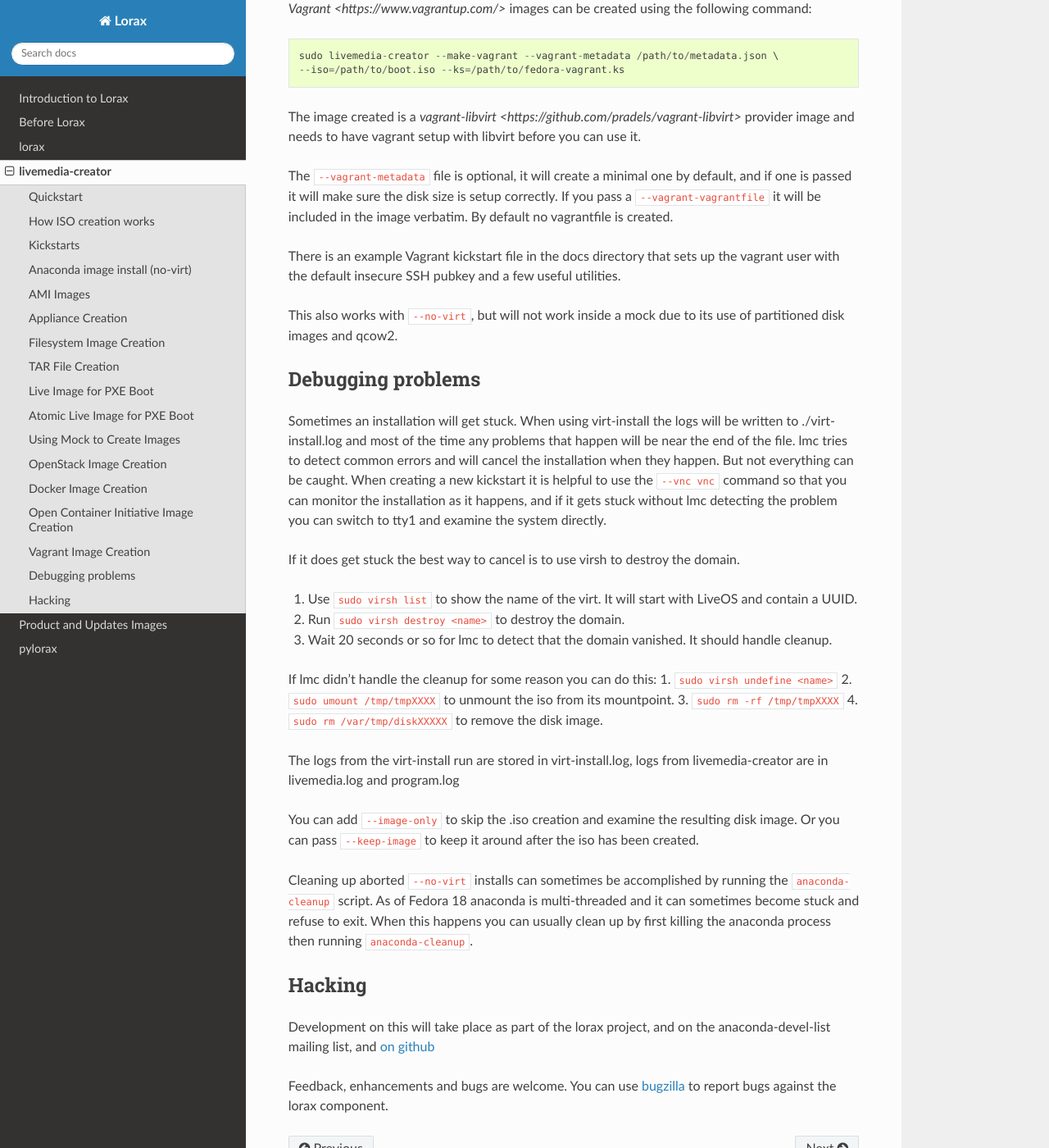
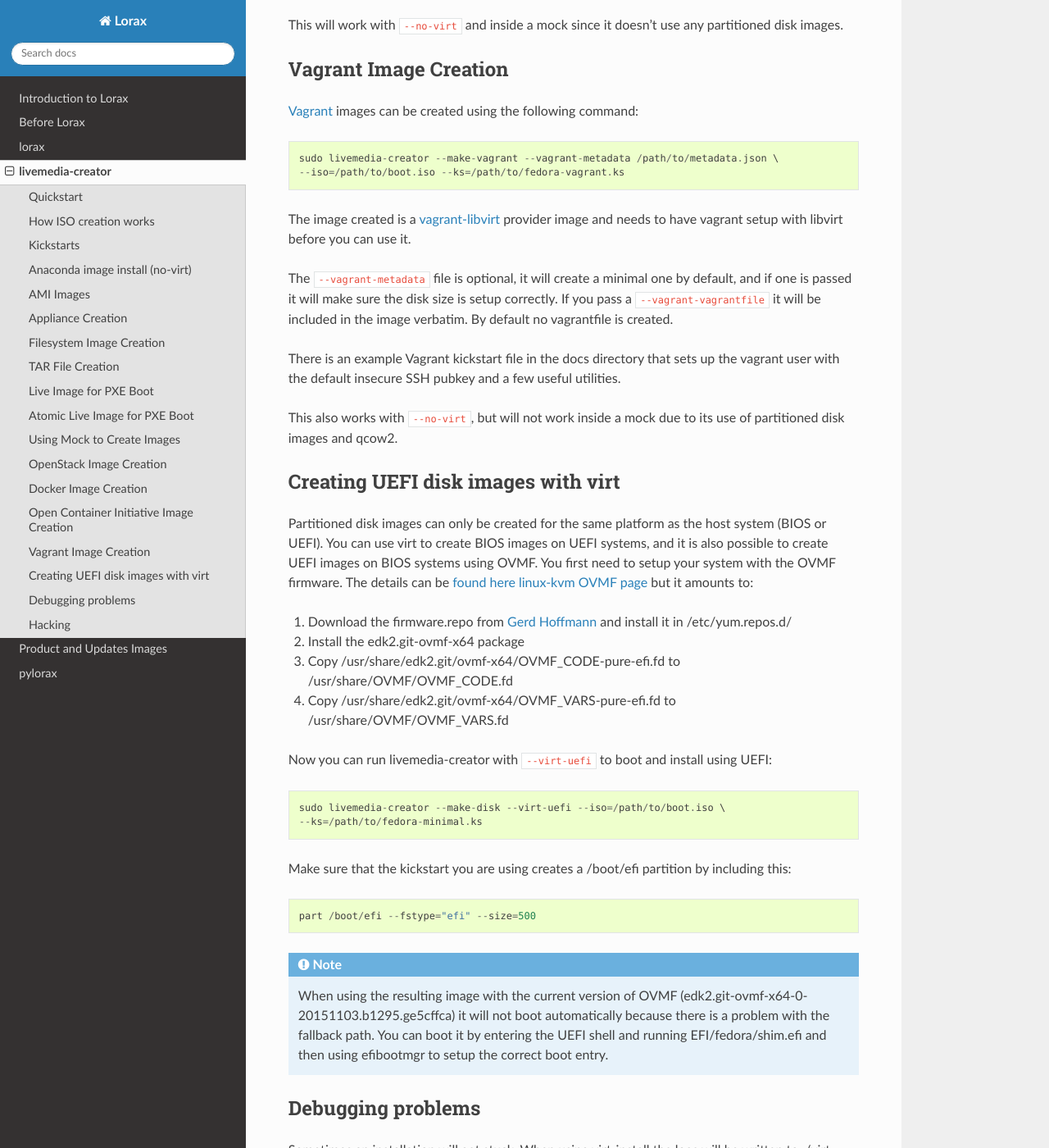
Before and after one commit to weldr/lorax, a Sphinx documentation site: the page built from docs/livemedia-creator.rst, in a window 1280 px wide and 1400 px high, scrolled down 9265 px. Shown: the whole window at 82% size. Built offline with Sphinx 7.4.7 and the Read the Docs theme 2.0.0, drawn with Linux system fonts in a browser that asks for light colours; some of the changed text lies outside the part shown.

Commit message:
Add --virt-uefi to boot the VM using OVMF
This requires OVMF to be setup on the system, and for the kickstart to
create a /boot/efi/ partition. You can then use it to create UEFI
bootable partitioned disk images.

```diff
--- a/docs/livemedia-creator.rst
+++ b/docs/livemedia-creator.rst
@@ -200,6 +200,12 @@ Example cmdline:
 
 ``sudo livemedia-creator --make-iso --no-virt --ks=./fedora-livemedia.ks``
 
+.. note::
+    Using no-virt to create a partitioned disk image (eg. --make-disk or
+    --make-vagrant) will only create disks usable on the host platform (BIOS
+    or UEFI). You can create BIOS partitioned disk images on UEFI by using
+    virt.
+
 
 AMI Images
 ----------
@@ -399,7 +405,7 @@ OpenStack supports partitioned disk images so ``--make-disk`` can be used to
 create images for importing into glance, OpenStack's image storage component.
 You need to have access to an OpenStack provider that allows image uploads, or
 setup your own using the instructions from the `RDO Project
-<https://www.rdoproject.org/Quickstart>`.
+<https://www.rdoproject.org/Quickstart>`_.
 
 The example kickstart, fedora-openstack.ks, is only slightly different than the
 fedora-minimal.ks one.  It adds the cloud-init and cloud-utils-growpart
@@ -440,14 +446,14 @@ Open Container Initiative Image Creation
 ----------------------------------------
 
 The OCI is a new specification that is still being worked on. You can read more about it at
-`the Open Container Initiative website <https://www.opencontainers.org/>`. You can create
+`the Open Container Initiative website <https://www.opencontainers.org/>`_. You can create
 OCI images using the following command::
 
     sudo livemedia-creator --make-oci --oci-config /path/to/config.json --oci-runtime /path/to/runtime.json \
     --iso=/path/to/boot.iso --ks=/path/to/fedora-minimal.ks
 
 You must provide the config.json and runtime.json files to be included in the bundle,
-their specifications can be found `on the OCI github project <https://github.com/opencontainers/specs>`
+their specifications can be found `on the OCI github project <https://github.com/opencontainers/specs>`_
 output will be in the results directory with a default name of bundle.tar.xz
 
 This will work with ``--no-virt`` and inside a mock since it doesn't use any
@@ -457,13 +463,13 @@ partitioned disk images.
 Vagrant Image Creation
 ----------------------
 
-`Vagrant <https://www.vagrantup.com/>` images can be created using the following command::
+`Vagrant <https://www.vagrantup.com/>`_ images can be created using the following command::
 
     sudo livemedia-creator --make-vagrant --vagrant-metadata /path/to/metadata.json \
     --iso=/path/to/boot.iso --ks=/path/to/fedora-vagrant.ks
 
 The image created is a `vagrant-libvirt
-<https://github.com/pradels/vagrant-libvirt>` provider image and needs to have
+<https://github.com/pradels/vagrant-libvirt>`_ provider image and needs to have
 vagrant setup with libvirt before you can use it.
 
 The ``--vagrant-metadata`` file is optional, it will create a minimal one by
@@ -477,6 +483,40 @@ utilities.
 
 This also works with ``--no-virt``, but will not work inside a mock due to its
 use of partitioned disk images and qcow2.
+
+
+Creating UEFI disk images with virt
+-----------------------------------
+
+Partitioned disk images can only be created for the same platform as the host system (BIOS or
+UEFI). You can use virt to create BIOS images on UEFI systems, and it is also possible
+to create UEFI images on BIOS systems using OVMF. You first need to setup your system with
+the OVMF firmware. The details can be `found here linux-kvm OVMF page <http://www.linux-kvm.org/page/OVMF>`_
+but it amounts to:
+
+1. Download the firmware.repo from `Gerd Hoffmann <https://www.kraxel.org/repos/>`_ and install it
+   in /etc/yum.repos.d/
+
+2. Install the edk2.git-ovmf-x64 package
+
+3. Copy /usr/share/edk2.git/ovmf-x64/OVMF_CODE-pure-efi.fd to /usr/share/OVMF/OVMF_CODE.fd
+
+4. Copy /usr/share/edk2.git/ovmf-x64/OVMF_VARS-pure-efi.fd to /usr/share/OVMF/OVMF_VARS.fd
+
+Now you can run livemedia-creator with ``--virt-uefi`` to boot and install using UEFI::
+
+    sudo livemedia-creator --make-disk --virt-uefi --iso=/path/to/boot.iso \
+    --ks=/path/to/fedora-minimal.ks
+
+Make sure that the kickstart you are using creates a /boot/efi partition by including this::
+
+    part /boot/efi --fstype="efi" --size=500
+
+.. note::
+    When using the resulting image with the current version of OVMF (edk2.git-ovmf-x64-0-20151103.b1295.ge5cffca)
+    it will not boot automatically because there is a problem with the fallback path.
+    You can boot it by entering the UEFI shell and running EFI/fedora/shim.efi and
+    then using efibootmgr to setup the correct boot entry.
 
 
 Debugging problems
```
Also changed, not shown: 1 other file.
